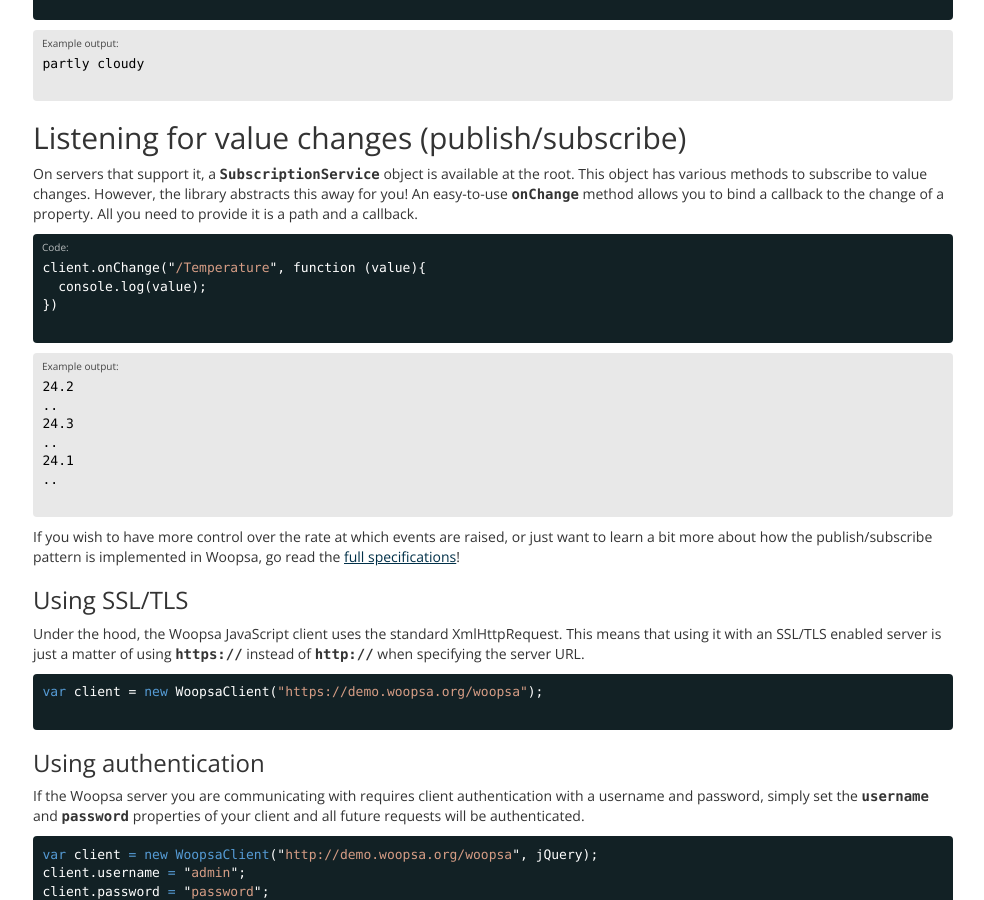
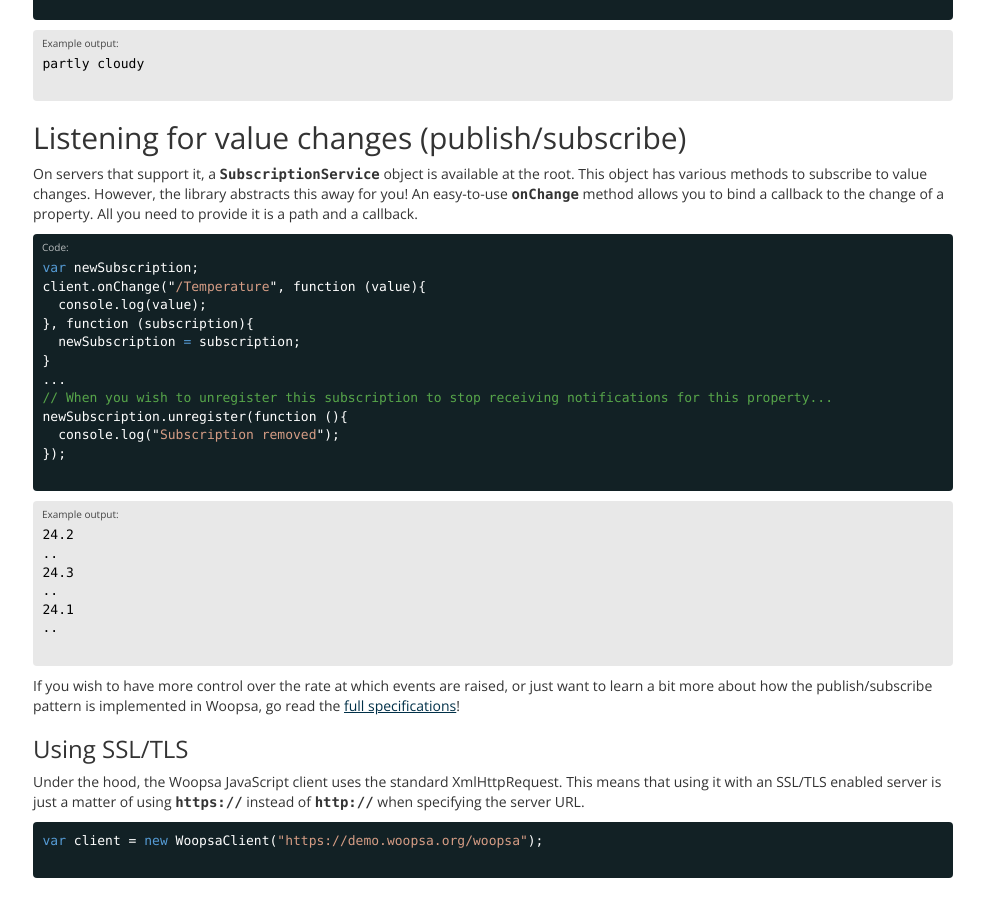
Before and after one commit to woopsa-protocol/woopsa-protocol.github.io, a Jekyll site: the page built from get-started.html, in a window 1280 px wide and 900 px high, scrolled down 18983 px. Shown: the whole window, without its empty margins (147-1131 px from the left). Built offline with Jekyll 4.4.1, drawn with Linux system fonts in a browser that asks for light colours.

Commit message:
Update Get Started for JavaScript unregister subscription.

```diff
--- a/get-started.html
+++ b/get-started.html
@@ -851,9 +851,17 @@
 	<p>On servers that support it, a <samp>SubscriptionService</samp> object is available at the root. This object has various methods to subscribe to value changes. However, the library abstracts this away for you! An easy-to-use <samp>onChange</samp> method allows you to bind a callback to the change of a property. All you need to provide it is a path and a callback.</p>
 	<div class="code">
 	{% highlight javascript %}
+var newSubscription;
 client.onChange("/Temperature", function (value){
   console.log(value);
-})
+}, function (subscription){
+  newSubscription = subscription;
+}
+...
+// When you wish to unregister this subscription to stop receiving notifications for this property...
+newSubscription.unregister(function (){
+  console.log("Subscription removed");
+});
 	{% endhighlight %}
 	</div>
 	<div class="output">
```
